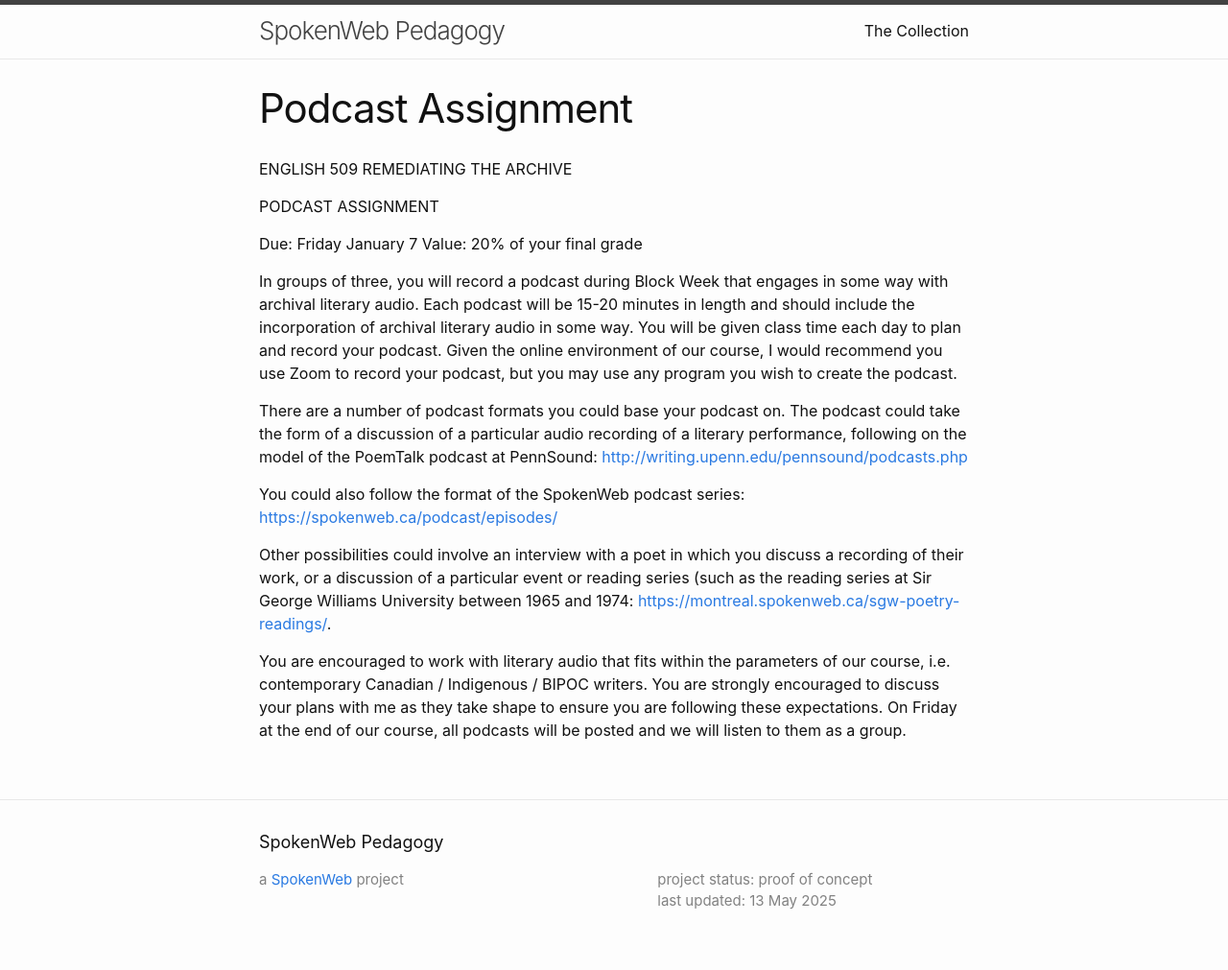
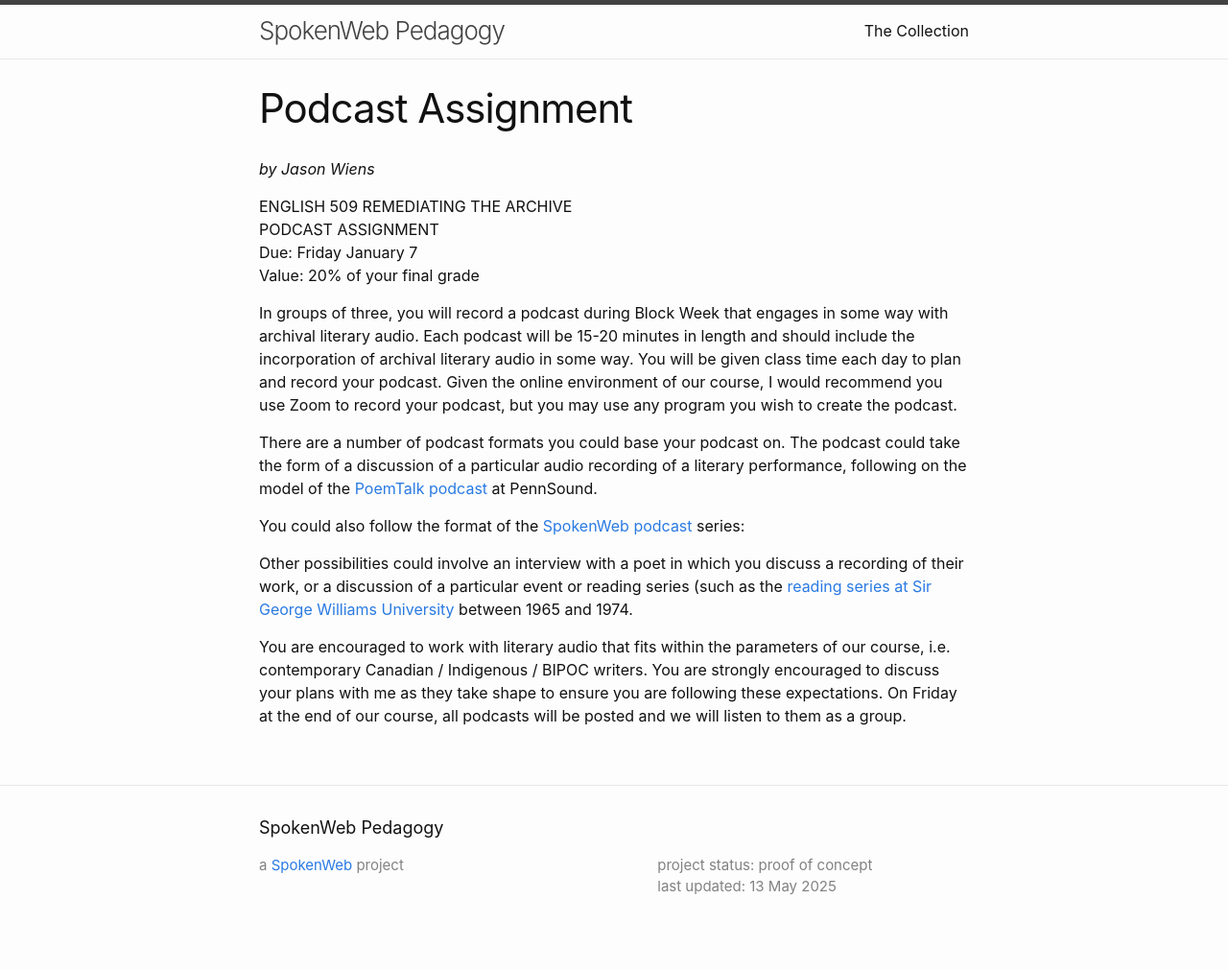
Before and after one commit to jentery/SWDemo, a Jekyll site: the page built from _output_documents/509 W22 Podcast assignment.md, in a window 1280 px wide. Shown: the whole page at 96% size. Built offline with Jekyll 4.4.1, drawn with Linux system fonts in a browser that asks for light colours; some of the changed lines change nothing that is shown.

Commit message:
Update 509 W22 Podcast assignment.md

```diff
--- a/_output_documents/509 W22 Podcast assignment.md
+++ b/_output_documents/509 W22 Podcast assignment.md
@@ -13,11 +13,13 @@ primary_discipline: Literary Studies
 url: .nan
 
 ---
+
+*by Jason Wiens*
+
 ENGLISH 509 REMEDIATING THE ARCHIVE
-
 PODCAST ASSIGNMENT
-
-Due: Friday January 7 Value: 20% of your final grade
+Due: Friday January 7
+Value: 20% of your final grade
 
 In groups of three, you will record a podcast during Block Week that
 engages in some way with archival literary audio. Each podcast will be
@@ -30,17 +32,15 @@ may use any program you wish to create the podcast.
 There are a number of podcast formats you could base your podcast on.
 The podcast could take the form of a discussion of a particular audio
 recording of a literary performance, following on the model of the
-PoemTalk podcast at PennSound:
-<http://writing.upenn.edu/pennsound/podcasts.php>
+[PoemTalk podcast](http://writing.upenn.edu/pennsound/podcasts.php) at PennSound.
 
-You could also follow the format of the SpokenWeb podcast series:
-<https://spokenweb.ca/podcast/episodes/>
+You could also follow the format of the [SpokenWeb podcast](https://spokenweb.ca/podcast/episodes/) series:
+
 
 Other possibilities could involve an interview with a poet in which you
 discuss a recording of their work, or a discussion of a particular event
-or reading series (such as the reading series at Sir George Williams
-University between 1965 and 1974:
-<https://montreal.spokenweb.ca/sgw-poetry-readings/>.
+or reading series (such as the [reading series at Sir George Williams
+University](https://montreal.spokenweb.ca/sgw-poetry-readings/) between 1965 and 1974.
 
 You are encouraged to work with literary audio that fits within the
 parameters of our course, i.e. contemporary Canadian / Indigenous /
```
